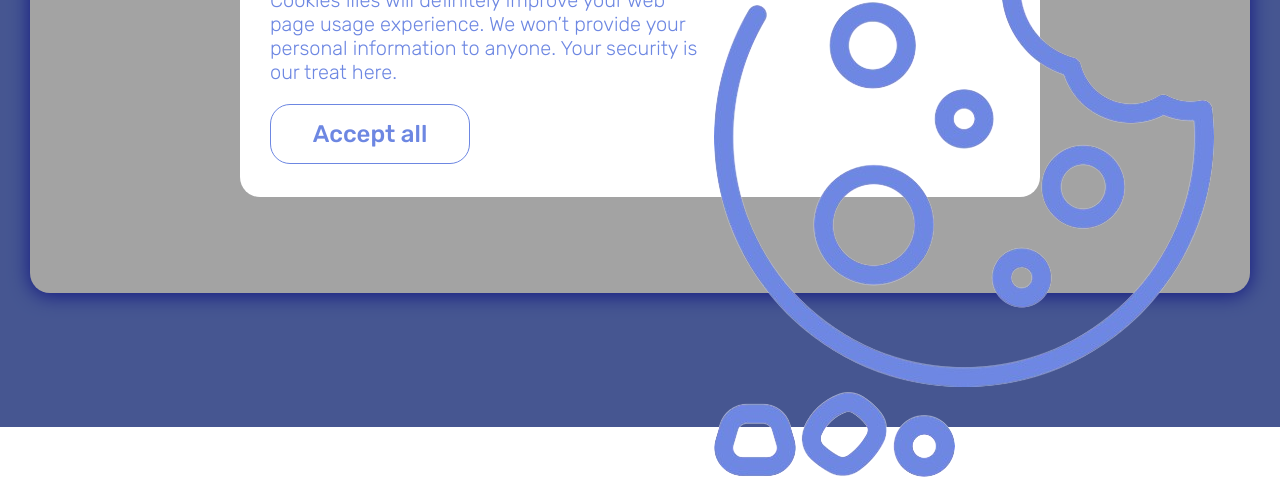
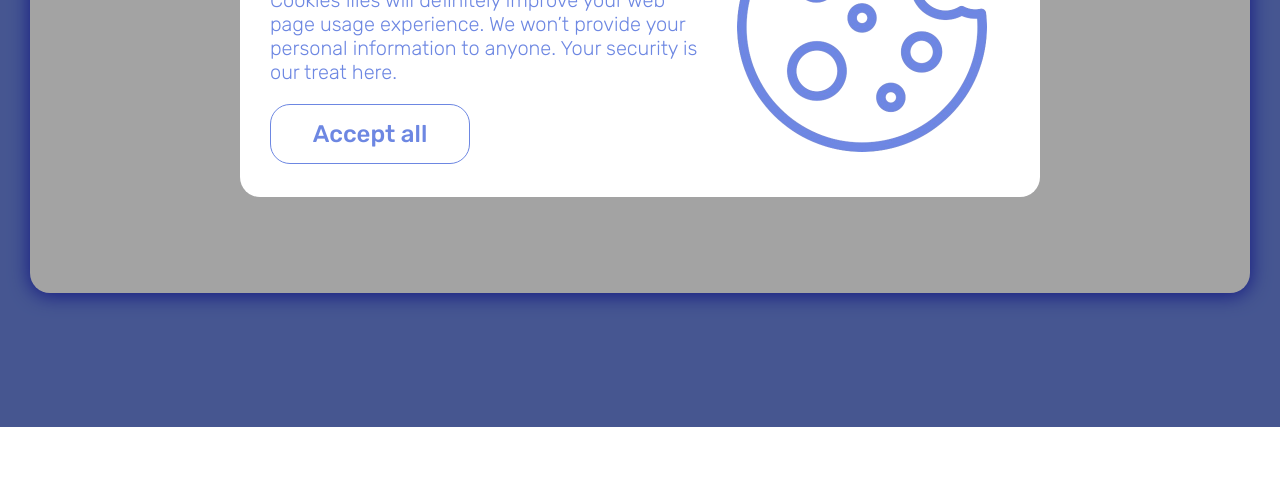
Before and after one commit to ZubalYana/To-do, a website: page public/index.html in a window 1280 px wide. Shown: the part 373-854 px from the top of the page. After the commit the page ends 800 px from the top, so only its background shows below. Drawn offline with nearby package versions, Linux system fonts and the light colour scheme; no server answers.

Commit message:
finish with the cookies popup fontend

```diff
--- a/public/index.html
+++ b/public/index.html
@@ -21,10 +21,10 @@
             </div>
             <div class="cookiePopup_picContainer">
                 <div class="cookiePopup_picContainer_cookie">
-                    <img class="cookie" src="./imgs/cookie without crumbs.png" alt="">
-                    <img class="cookieCrumb1" src="./imgs/cookie crumb 1.png" alt="">
-                    <img class="cookieCrumb2" src="./imgs/cookie crumb 2.png" alt="">
-                    <img class="cookieCrumb3" src="./imgs/cookie crumb 3.png" alt="">
+                    <img class="cookie cookiePart" src="./imgs/cookie without crumbs.png" alt="">
+                    <img class="cookieCrumb1 cookiePart" src="./imgs/cookie crumb 1.png" alt="">
+                    <img class="cookieCrumb2 cookiePart" src="./imgs/cookie crumb 2.png" alt="">
+                    <img class="cookieCrumb3 cookiePart" src="./imgs/cookie crumb 3.png" alt="">
                 </div>
             </div>
         </div>
--- a/public/style.scss
+++ b/public/style.scss
@@ -335,6 +335,36 @@
     }
     .cookiePopup_picContainer{
         width: 40%;
+        height: 100%;
+        display: flex;
+        justify-content: center;
+        align-items: center;
+        .cookiePopup_picContainer_cookie{
+            position: relative;
+            width: 250px;
+            height: 250px;
+            .cookiePart{
+                position: absolute;
+            }
+            .cookie{
+                width: 250px;
+            }
+            .cookieCrumb1{
+                width: 43px;
+                left: 165px;
+                top: 2px;
+            }
+            .cookieCrumb2{
+                width: 46px;
+                left: 192px;
+                top: 50px;
+            }
+            .cookieCrumb3{
+                width: 33px;
+                left: 220px;
+                top: 5px;
+            }
+        }
     }
 
 }
```
Also changed, not shown: public/style.css, 1 other file.
